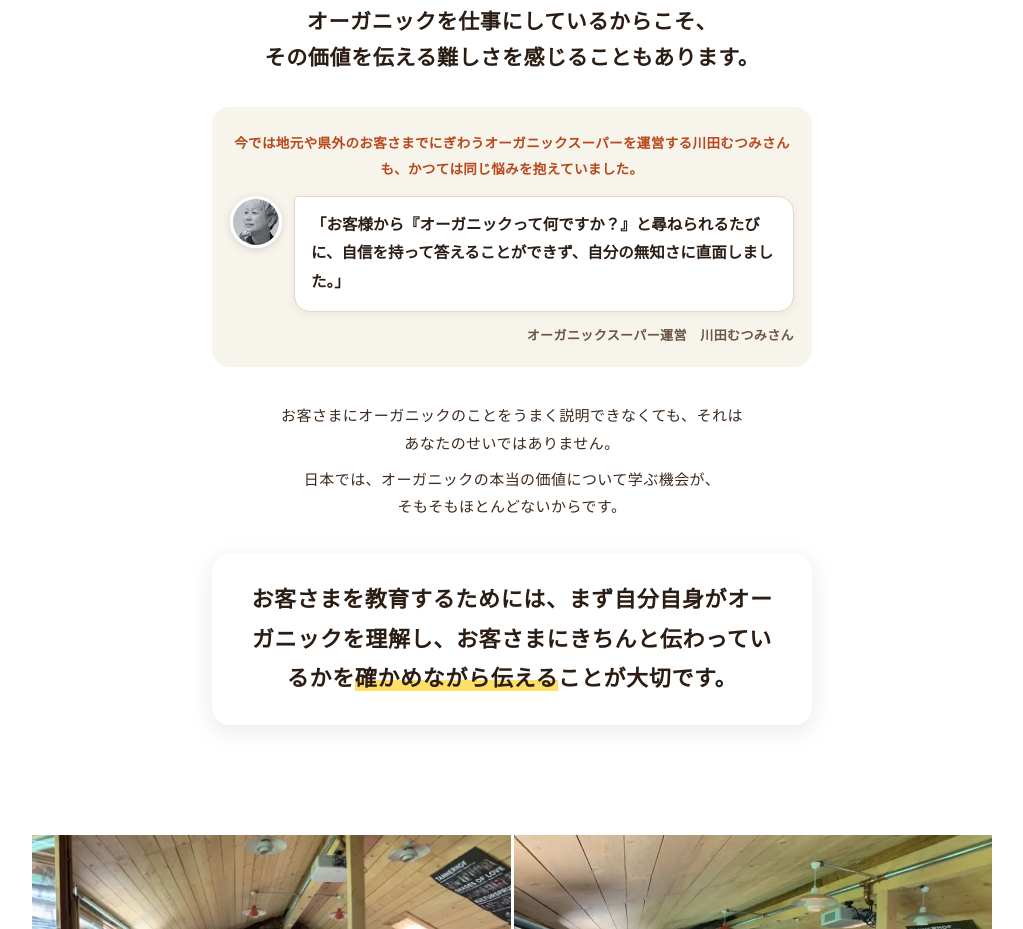
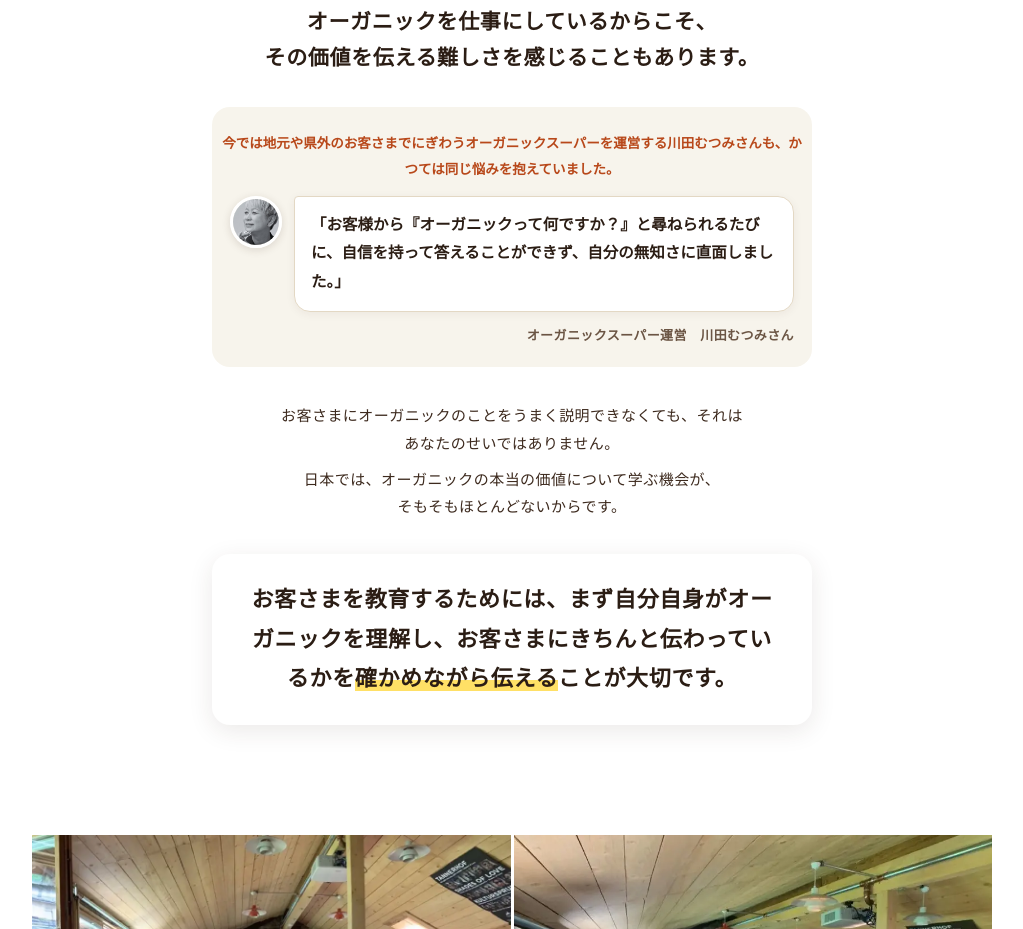
Before and after one commit to IOBSchool/organiclove, a plain HTML site: page pro-v3/index.html in a window 1280 px wide. Shown: the part 2200-3129 px from the top of the page, without its empty margins (128-1151 px from the left). Drawn offline with Linux system fonts and the light colour scheme; no server answers.

Commit message:
pro-v3: 川田さん紹介を390幅で3行に（文字間隔と左右の余白のみ）
Co-Authored-By: Claude Sonnet 5.5 <noreply@anthropic.com>

```diff
--- a/pro-v3/index.html
+++ b/pro-v3/index.html
@@ -365,6 +365,7 @@ footer .sns a{font-weight:500}
 /* ===== pro-v3（確認用）：軸を変えた叩き台。新しい部品だけここに足す ===== */
 .fv-catch.v3{font-size:clamp(20px,5.5vw,34px);line-height:1.55}
 .top-q{margin-top:4px !important}
+.quote-card .lead{letter-spacing:0 !important;margin-left:-8px !important;margin-right:-8px !important}
 .after-q .ph{display:inline-block}
 @media (max-width:479px){p.after-q{font-size:clamp(15px,4.3vw,19.5px) !important}}
 .top-q .kd{font-weight:900;background:linear-gradient(transparent 62%,rgba(255,201,163,.75) 62%);padding:0 .04em}
```
